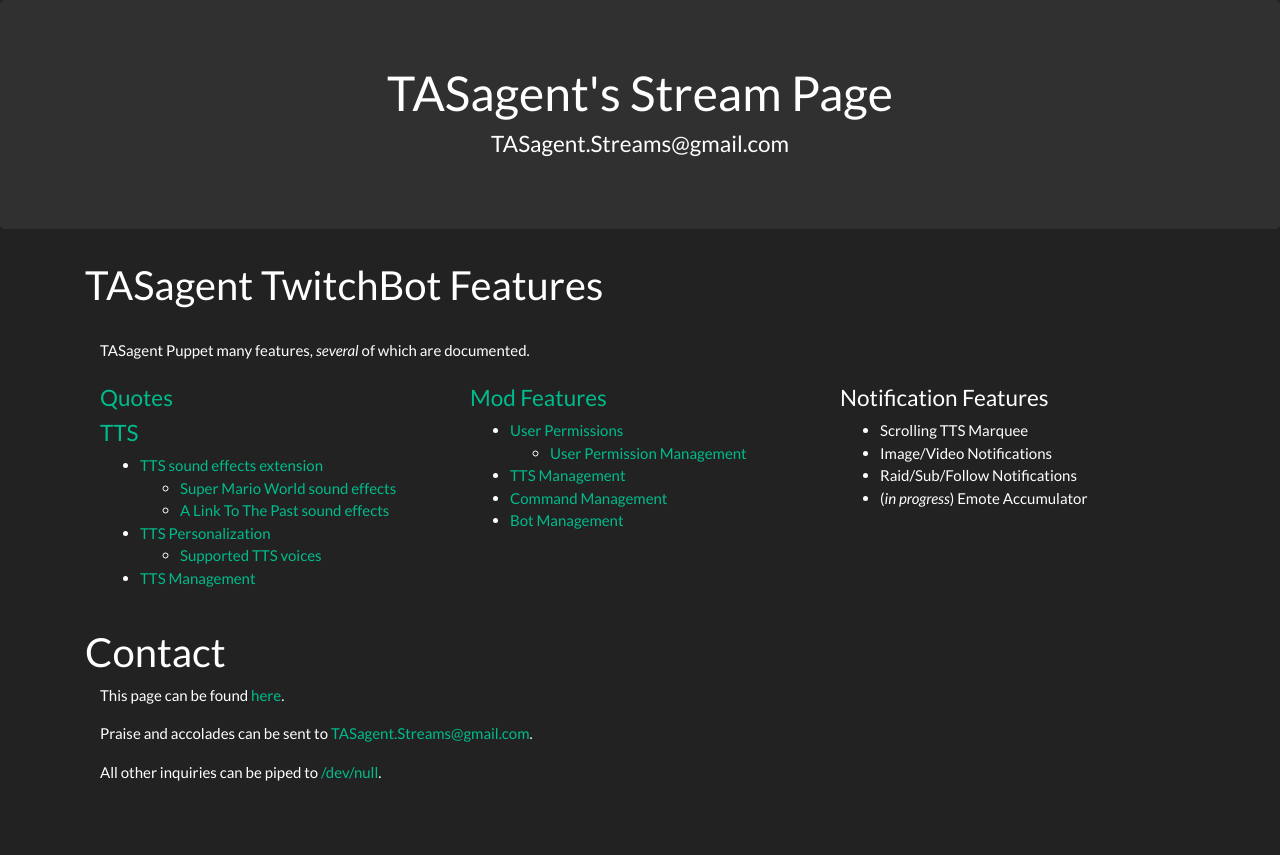
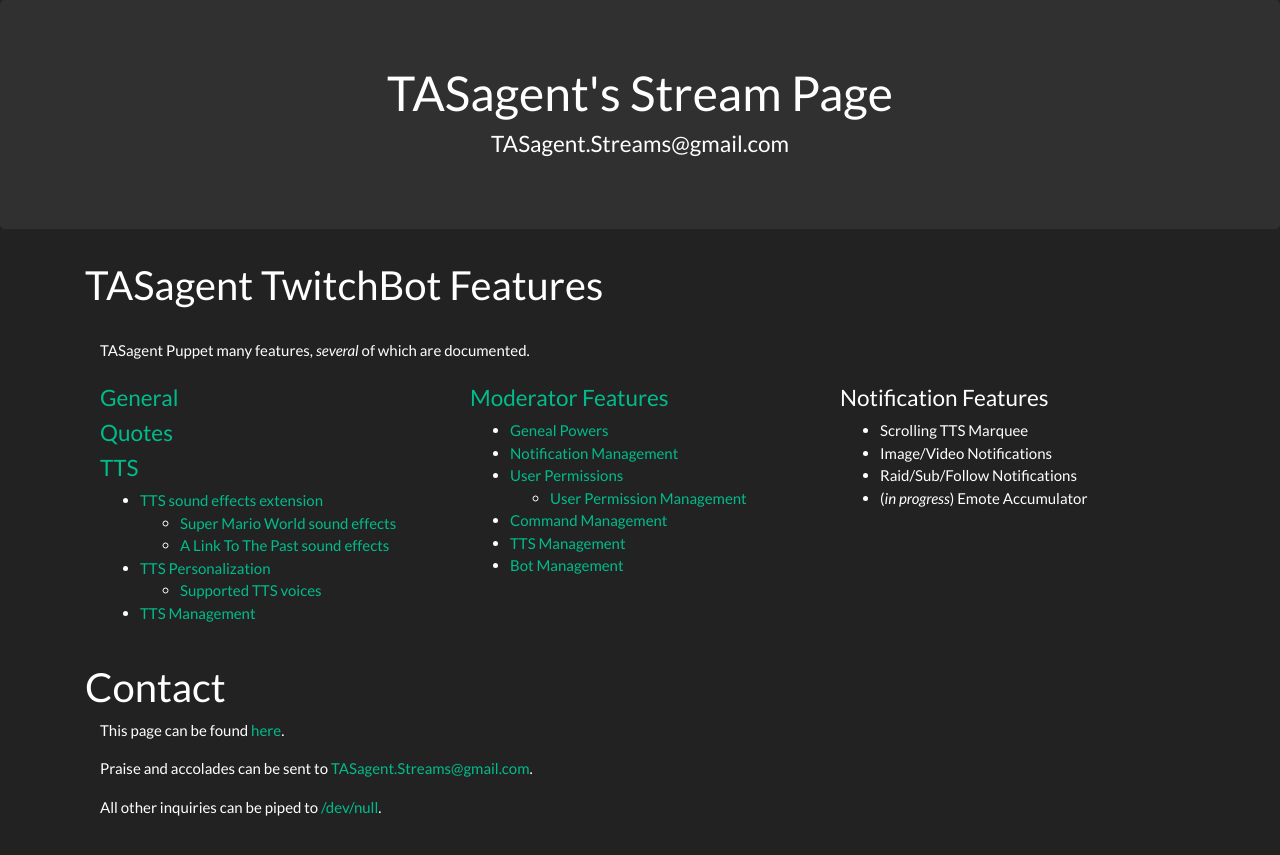
Before and after one commit to TASagent/TASagent.github.io, a Jekyll site: the page index.html, which Jekyll copies as it is, in a window 1280 px wide. Shown: the top 855 px of the page. Built offline with Jekyll 4.4.1, drawn with Linux system fonts in a browser that asks for light colours.

```diff
--- a/index.html
+++ b/index.html
@@ -38,6 +38,7 @@
 
             <div class="row">
                 <div class="col-md-4">
+                    <h4><a href="twitchBotFeatures/general.html">General</a></h4>
                     <h4><a href="twitchBotFeatures/quotes.html">Quotes</a></h4>
                     <h4><a href="twitchBotFeatures/tts.html">TTS</a></h4>
                     <ul>
@@ -55,14 +56,16 @@
                     </ul>
                 </div>
                 <div class="col-md-4">
-                    <h4><a href="twitchBotFeatures/modFeatures.html">Mod Features</a></h4>
+                    <h4><a href="twitchBotFeatures/modFeatures.html">Moderator Features</a></h4>
                     <ul>
+                        <li><a href="twitchBotFeatures/modFeatures.html#general-powers">Geneal Powers</a></li>
+                        <li><a href="twitchBotFeatures/modFeatures.html#notification-management">Notification Management</a></li>
                         <li><a href="twitchBotFeatures/modFeatures.html#user-permissions">User Permissions</a></li>
                         <ul>
                             <li><a href="twitchBotFeatures/modFeatures.html#user-permission-management">User Permission Management</a></li>
                         </ul>
+                        <li><a href="twitchBotFeatures/modFeatures.html#command-management">Command Management</a></li>
                         <li><a href="twitchBotFeatures/modFeatures.html#tts-management">TTS Management</a></li>
-                        <li><a href="twitchBotFeatures/modFeatures.html#command-management">Command Management</a></li>
                         <li><a href="twitchBotFeatures/modFeatures.html#bot-management">Bot Management</a></li>
                     </ul>
                 </div>
```
Also changed, not shown: twitchBotFeatures/general.md (added, +8 -0 lines), twitchBotFeatures/modFeatures.md (+20 -11 lines), twitchBotFeatures/quotes.md (+1 -1 lines), twitchBotFeatures/tts.md (+1 -1 lines).
